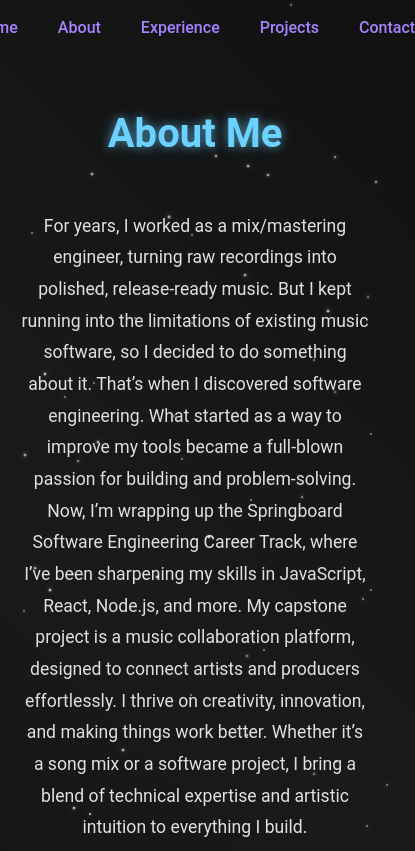
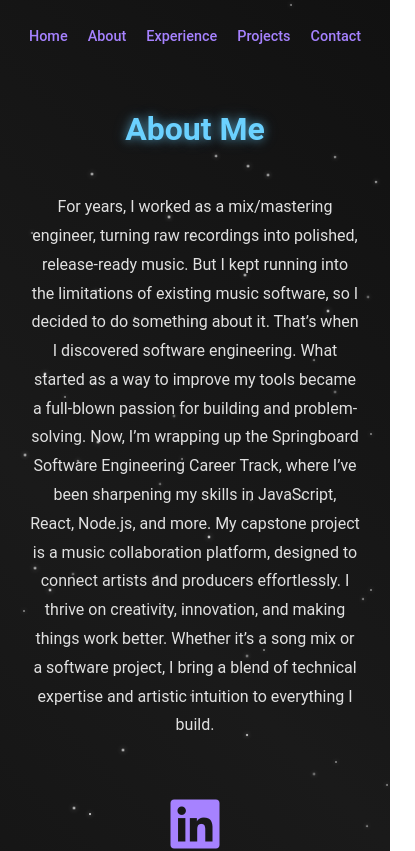
Before and after one commit to nandodecima/portfolio-website, a React (Vite) app: page /about in a window 390 px wide. Shown: the top 851 px of the page, 415 px wide, since content can reach past the window. Built offline with nearby package versions, Linux system fonts and the light colour scheme.

Commit message:
Update App.css

```diff
--- a/src/App.css
+++ b/src/App.css
@@ -274,3 +274,75 @@ body {
   .footer-links i {
     font-size: 5rem; /* Adjust icon size */
   }
+
+  @media screen and (max-width: 768px) {
+    body {
+        padding: 10px;
+    }
+
+    nav a {
+        font-size: 0.9rem;
+        margin: 0 10px;
+    }
+
+    .home h1 {
+        font-size: 2rem;
+    }
+
+    .home p {
+        font-size: 1rem;
+    }
+
+    .cta-button {
+        padding: 8px 15px;
+        font-size: 0.9rem;
+    }
+
+    .projects-grid {
+        grid-template-columns: 1fr;
+    }
+
+    .project-card {
+        padding: 15px;
+    }
+
+    .footer-links i {
+        font-size: 4rem;
+    }
+}
+
+/* Extra Small Screens (Mobile Phones) */
+@media screen and (max-width: 480px) {
+    .home h1 {
+        font-size: 1.5rem;
+    }
+
+    .home p {
+        font-size: 0.9rem;
+    }
+
+    .cta-button {
+        padding: 6px 12px;
+        font-size: 0.8rem;
+    }
+
+    .about h1,
+    .projects h1,
+    .contact h1 {
+        font-size: 2rem;
+    }
+
+    .about p,
+    .projects p,
+    .contact p {
+        font-size: 1rem;
+    }
+
+    .project-card h3 {
+        font-size: 1.2rem;
+    }
+
+    .footer-links i {
+        font-size: 3.5rem;
+    }
+}
```
